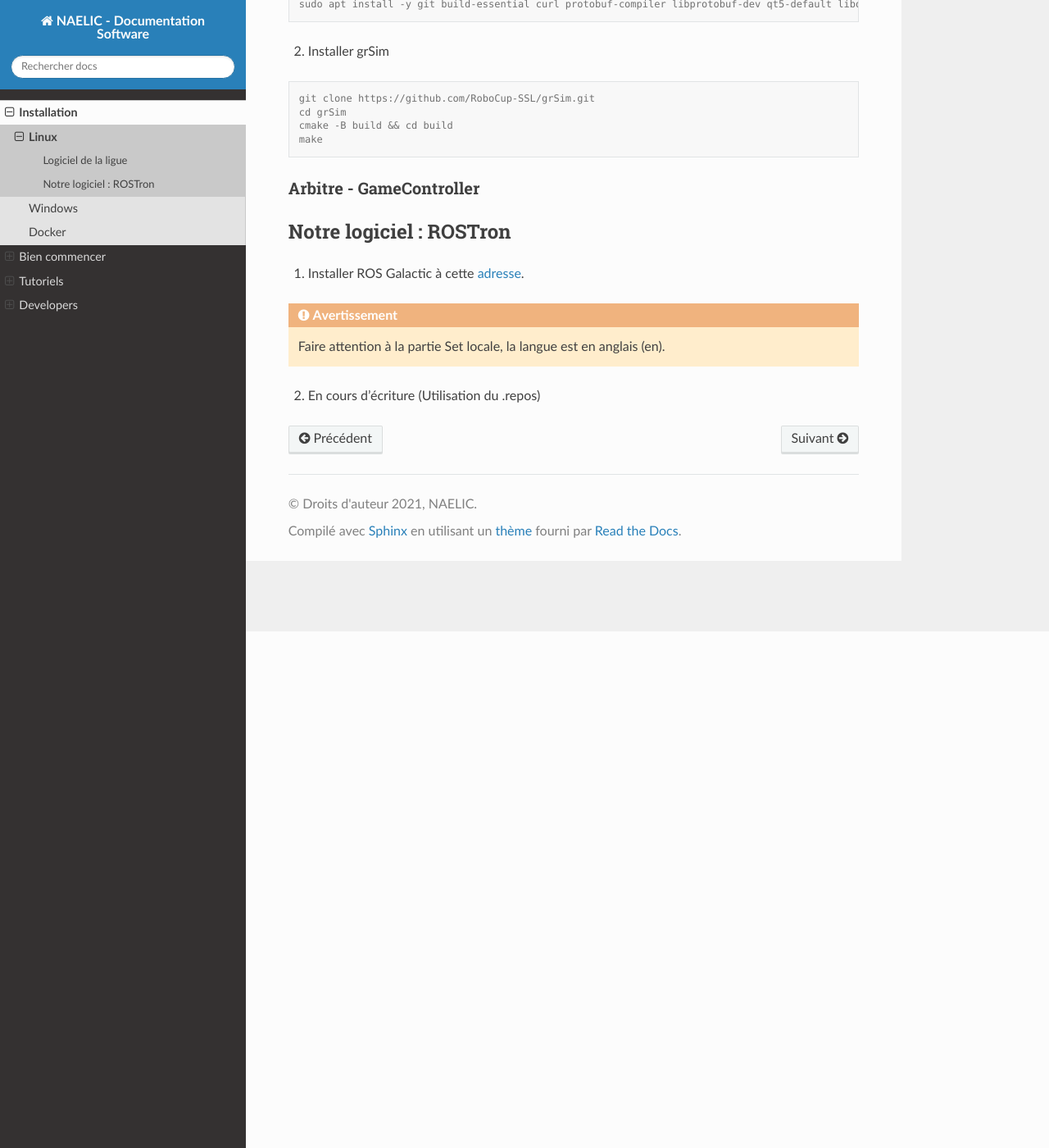
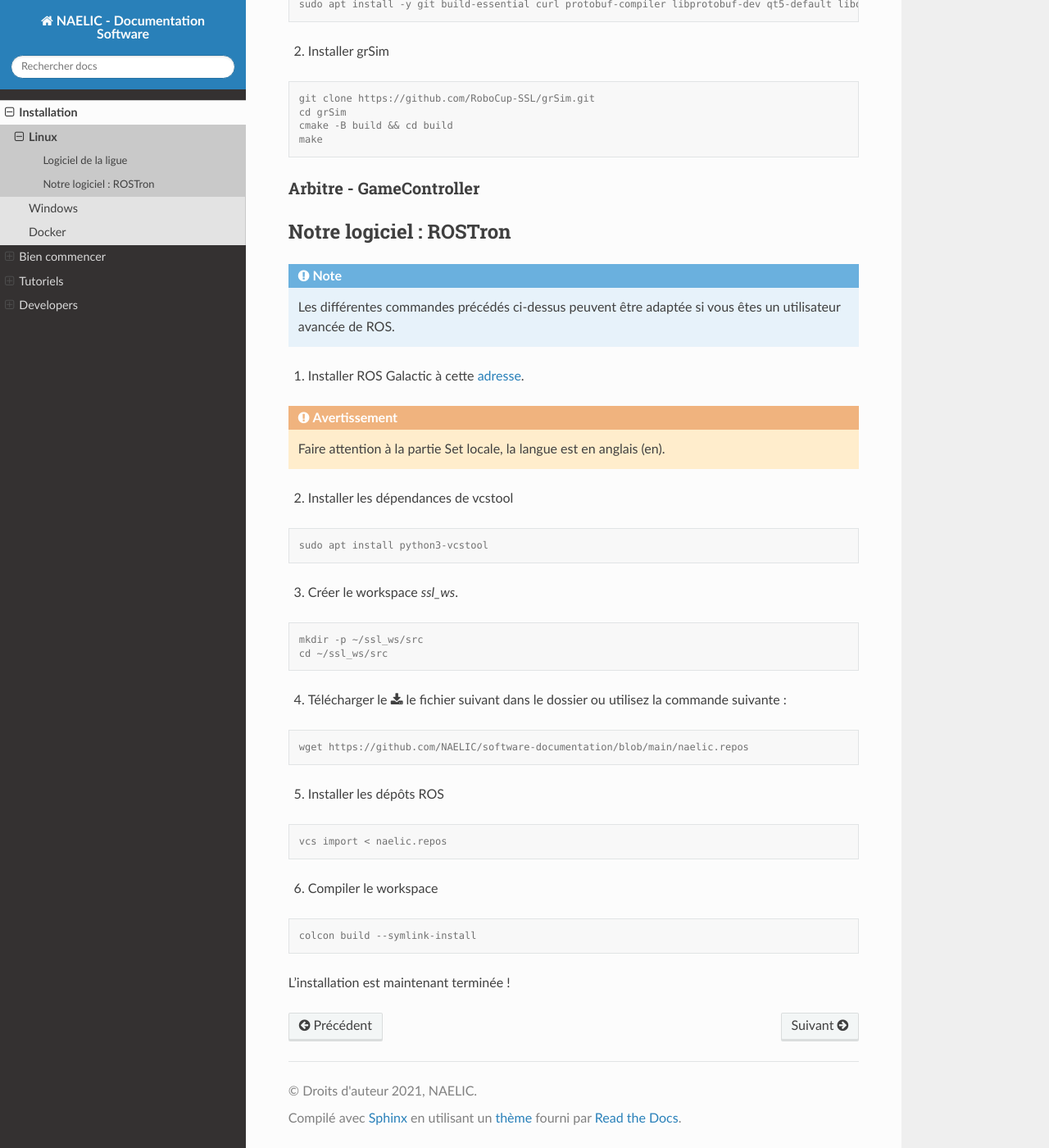
Before and after one commit to NAELIC/software-documentation, a Sphinx documentation site: the page built from source/install/linux.rst, in a window 1280 px wide and 1400 px high, scrolled down 630 px. Shown: the whole window at 82% size. Built offline with Sphinx 7.4.7 and the Read the Docs theme 2.0.0, drawn with Linux system fonts in a browser that asks for light colours.

Commit message:
feat - continue install with .repos

```diff
--- a/source/install/linux.rst
+++ b/source/install/linux.rst
@@ -45,9 +45,44 @@ Arbitre - GameController
 Notre logiciel : ROSTron
 ************************
 
+.. note::
+    Les différentes commandes précédés ci-dessus peuvent être adaptée si vous êtes un utilisateur avancée de ROS.
+
 1. Installer ROS Galactic à cette `adresse <https://docs.ros.org/en/galactic/Installation/Ubuntu-Install-Debians.html>`_.
 
 .. warning::
     Faire attention à la partie Set locale, la langue est en anglais (en).
 
-2. En cours d'écriture (Utilisation du .repos)
+2. Installer les dépendances de vcstool
+
+.. code-block:: console
+
+    sudo apt install python3-vcstool
+
+3. Créer le workspace *ssl_ws*.
+
+.. code-block:: console
+
+    mkdir -p ~/ssl_ws/src
+    cd ~/ssl_ws/src
+
+4. Télécharger le :download:`le fichier suivant <../../naelic.repos>` dans le dossier ou utilisez la commande suivante :
+
+.. code-block:: console
+
+    wget https://github.com/NAELIC/software-documentation/blob/main/naelic.repos
+
+
+5. Installer les dépôts ROS
+
+.. code-block:: console
+
+    vcs import < naelic.repos
+
+6. Compiler le workspace
+
+.. code-block:: console
+
+    colcon build --symlink-install
+
+L'installation est maintenant terminée !
```
Also changed, not shown: 1 other file.
